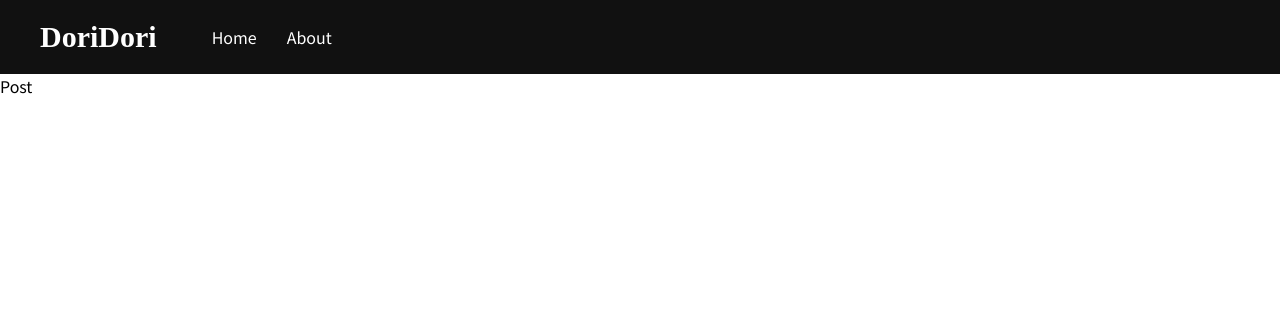
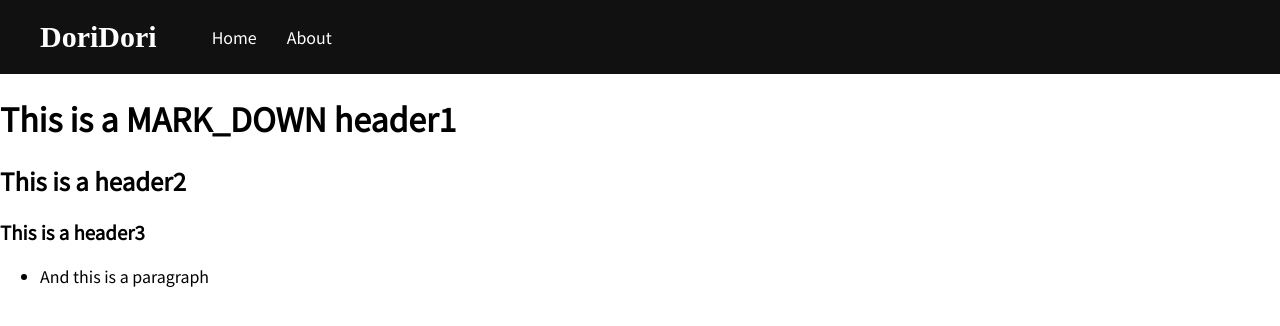
Before and after one commit to lucas-jg/doridori-client, a React (Create React App) app: page /post in a window 1280 px wide. Shown: the top 326 px of the page. Built offline with nearby package versions, Linux system fonts and the light colour scheme.

Commit message:
Add Markdown renderer

```diff
--- a/package.json
+++ b/package.json
@@ -18,6 +18,7 @@
     "react": "^16.12.0",
     "react-dom": "^16.12.0",
     "react-helmet-async": "^1.0.4",
+    "react-markdown": "^4.3.1",
     "react-router-dom": "^5.1.2",
     "react-scripts": "3.4.0",
     "styled-components": "^5.0.1",
--- a/src/pages/MainPage.tsx
+++ b/src/pages/MainPage.tsx
@@ -1,10 +1,16 @@
 import * as React from 'react'
 import PageTemplate from '../components/base/PageTemplate'
+import { Link } from 'react-router-dom'
 
 interface MainPageProps {}
 
 const MainPage: React.FC<MainPageProps> = () => {
-    return <PageTemplate>Main</PageTemplate>
+    return (
+        <PageTemplate>
+            <div>Main</div>
+            <Link to='/post'>Go Post</Link>
+        </PageTemplate>
+    )
 }
 
 export default MainPage
--- a/src/pages/PostPage.tsx
+++ b/src/pages/PostPage.tsx
@@ -1,16 +1,19 @@
 import * as React from 'react'
 import PageTemplate from '../components/base/PageTemplate'
 import { Helmet } from 'react-helmet-async'
+import ReactMarkdown from 'react-markdown'
 
 interface PostPageProps {}
 
 const PostPage: React.FC<PostPageProps> = () => {
+    const input =
+        '# This is a MARK_DOWN header1\n\n## This is a header2\n\n### This is a header3\n\n * And this is a paragraph'
     return (
         <PageTemplate>
             <Helmet>
                 <title>Dori Post</title>
             </Helmet>
-            Post
+            <ReactMarkdown source={input} />
         </PageTemplate>
     )
 }
--- /dev/null
+++ b/types/missingTypes.d.ts
@@ -0,0 +1 @@
+declare module 'react_markdown'
```
Also changed, not shown: 1 other file (tests, documents, lock files or other folders).
